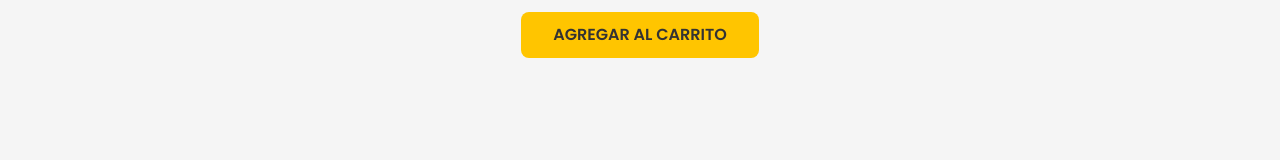
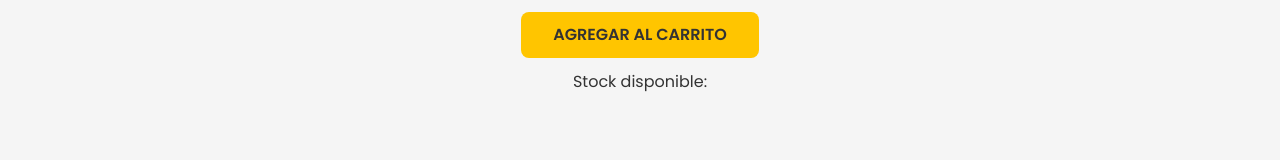
Before and after one commit to matiasmd8610/Di_Iorio_e-commerce, a React (Vite) app: page /productos/1 in a window 1280 px wide. Shown: the part 722-882 px from the top of the page. Built offline with nearby package versions, Linux system fonts and the light colour scheme; no server answers; the database is empty.

Commit message:
Updates name

```diff
--- a/src/components/ItemDetail.jsx
+++ b/src/components/ItemDetail.jsx
@@ -10,6 +10,7 @@ const ItemDetail = ({product}) => {
         <img src={`/products/${product?.image}`} alt={product?.name} width={600} className='h-96 w-auto' />
         <span className='block mt-6 text-xl'>Precio: ${product?.price}</span>
         <ItemCount product={product} />
+        <span className='inline-block text-base mt-3'>Stock disponible: {product?.stock}</span>
     </div>
   )
 }
--- a/src/components/ItemListContainer.jsx
+++ b/src/components/ItemListContainer.jsx
@@ -1,5 +1,5 @@
 import React, { useEffect, useState } from 'react'
-import ItemList from './itemList'
+import ItemList from './ItemList'
 // import { getProducts } from '../utilities/getProducts';
 import { NavLink } from 'react-router-dom';
 import { useParams } from 'react-router-dom';
```
